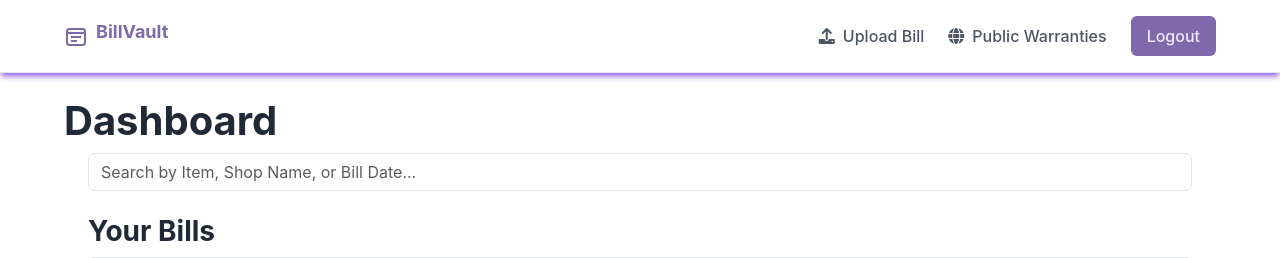
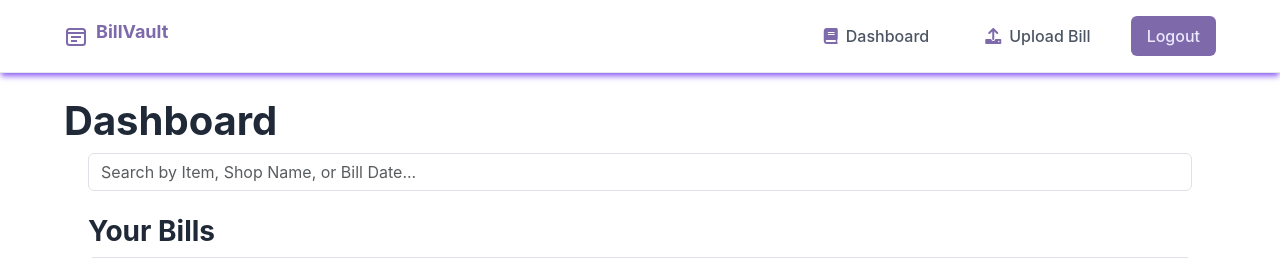
Before and after one commit to abhirajadhikary06/WarrantyManager, a Django app: page / in a window 1280 px wide. Shown: the top 258 px of the page. Run offline with Django 5.2, Linux system fonts and the light colour scheme; a user stored in the database is signed in; data comes from the database, SQL or seed files in the repository; both versions use the stored data as it was after the commit.

Commit message:
added dashboard nav link

```diff
--- a/core/templates/core/base.html
+++ b/core/templates/core/base.html
@@ -218,6 +218,29 @@
         .btn-signup:hover {
             background-color: var(--primary);
         }
+
+        .dashboard-link {
+            color: var(--text-secondary);
+            font-weight: 500;
+            text-decoration: none;
+            display: flex;
+            align-items: center;
+            gap: 8px;
+            padding: 8px 16px;
+            transition: color 0.3s;
+        }
+
+        .dashboard-link:hover {
+            color: var(--primary);
+        }
+
+        .dashboard-link i {
+            color: var(--primary-dark);
+        }
+
+        .dashboard-link:hover i {
+            color: var(--primary);
+        }
     </style>
 
     <header>
@@ -238,8 +261,8 @@
                 </a>
                 <div class="nav-links">
                     {% if user.is_authenticated %}
-                        <a class="nav-link-custom" href="{% url 'upload_bill' %}"><i class="fas fa-upload"></i> Upload Bill</a>
-                        <a class="nav-link-custom" href="{% url 'public_warranties' %}"><i class="fas fa-globe"></i> Public Warranties</a>
+                        <a class="nav-link-custom dashboard-link" href="{% url 'dashboard' %}"><i class="fa-solid fa-book"></i> Dashboard</a>
+                        <a class="nav-link-custom dashboard-link" href="{% url 'upload_bill' %}"><i class="fas fa-upload"></i> Upload Bill</a>
                         <a class="btn-signup" href="{% url 'logout' %}" style="color: #ede9fe;">Logout</a>
                     {% endif %}
                 </div>
```
Also changed, not shown: db.sqlite3.
